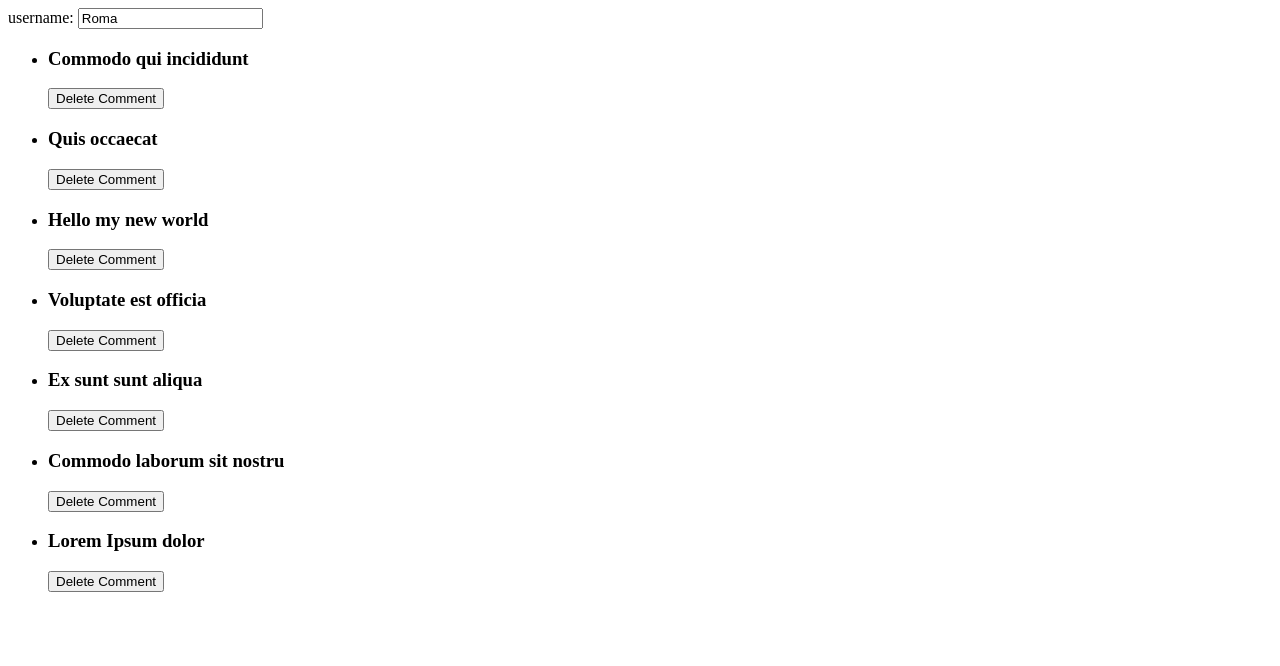
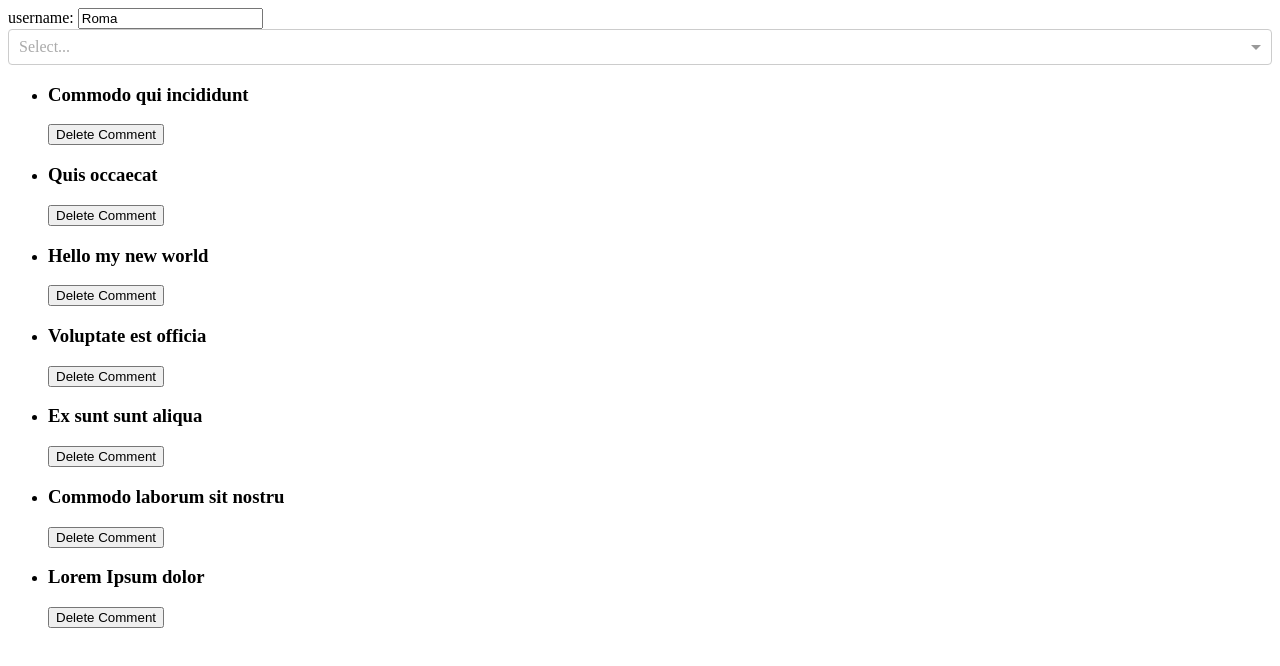
Before and after one commit to romabelka/js_ru_04_07, a React app: page / in a window 1280 px wide. Shown: the top 666 px of the page. Built offline with nearby package versions, Linux system fonts and the light colour scheme.

Commit message:
add react-select

```diff
--- a/package.json
+++ b/package.json
@@ -24,12 +24,15 @@
     "babel-preset-react": "^6.11.1",
     "babel-preset-react-hmre": "^1.1.1",
     "babel-preset-stage-0": "^6.5.0",
+    "css-loader": "^0.28.4",
     "prop-types": "^15.5.10",
+    "style-loader": "^0.18.2",
     "webpack": "^2.0.0",
     "webpack-dev-server": "^2.0.0"
   },
   "dependencies": {
     "react": "^15.5.0",
-    "react-dom": "^15.5.0"
+    "react-dom": "^15.5.0",
+    "react-select": "^1.0.0-rc.5"
   }
 }
--- a/src/components/App.js
+++ b/src/components/App.js
@@ -3,22 +3,35 @@
 import ArticleList from './ArticleList'
 import ArticlesChart from './ArticlesChart'
 import UserForm from './UserForm'
+import Select from 'react-select'
+import 'react-select/dist/react-select.css'
 
 class App extends Component {
     static propTypes = {
 
     };
 
+    state = {
+        selected: null
+    }
+
     render() {
         const {articles} = this.props
+        const options = articles.map(article => ({
+            label: article.title,
+            value: article.id
+        }))
         return (
             <div>
                 <UserForm />
+                <Select options = {options} onChange = {this.handleSelect} value = {this.state.selected} multi />
                 <ArticleList articles = {articles}/>
                 <ArticlesChart articles = {articles}/>
             </div>
         )
     }
+
+    handleSelect = selected => this.setState({ selected })
 }
 
 export default App
--- a/webpack.config.js
+++ b/webpack.config.js
@@ -16,6 +16,10 @@
                 test: /\.js/,
                 loaders: ['babel-loader'],
                 include: path.join(__dirname, 'src')
+            },
+            {
+                test: /\.css$/,
+                loaders: [ 'style-loader', 'css-loader' ]
             }
         ]
     }
```
